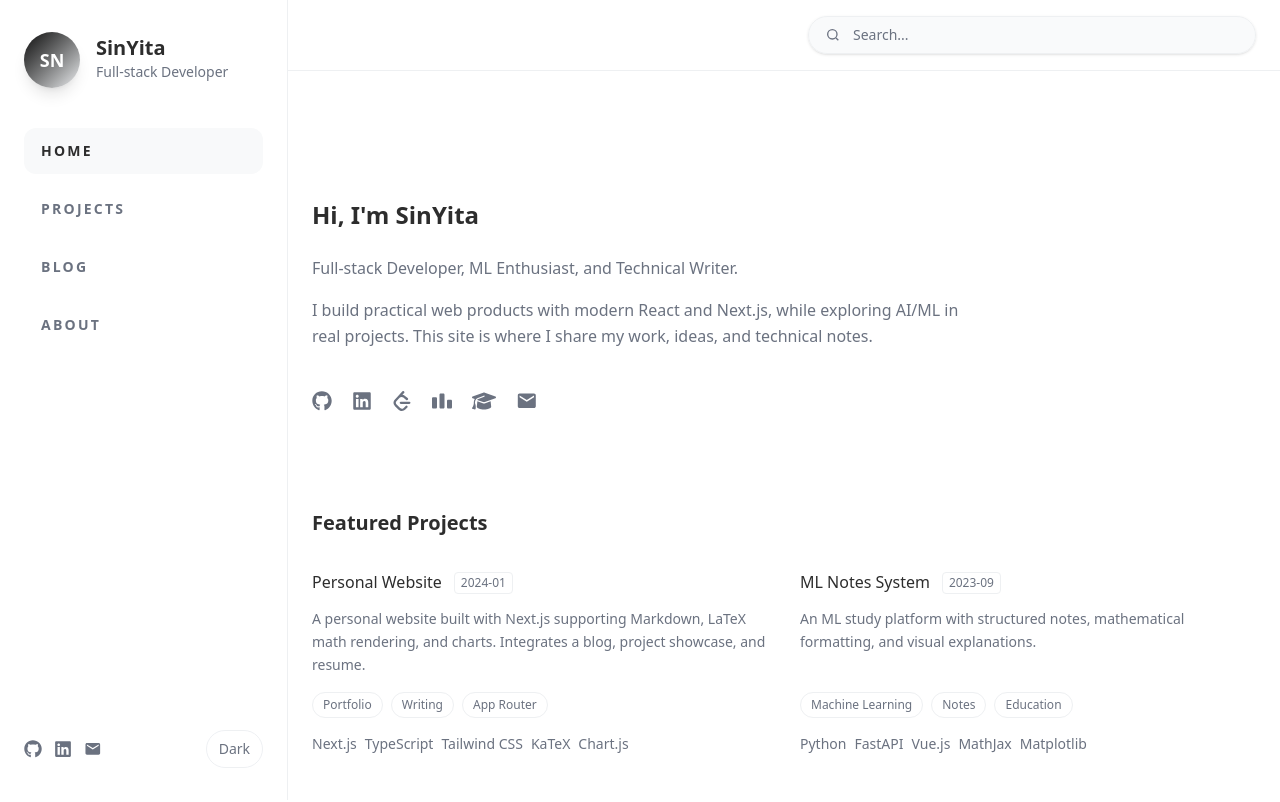
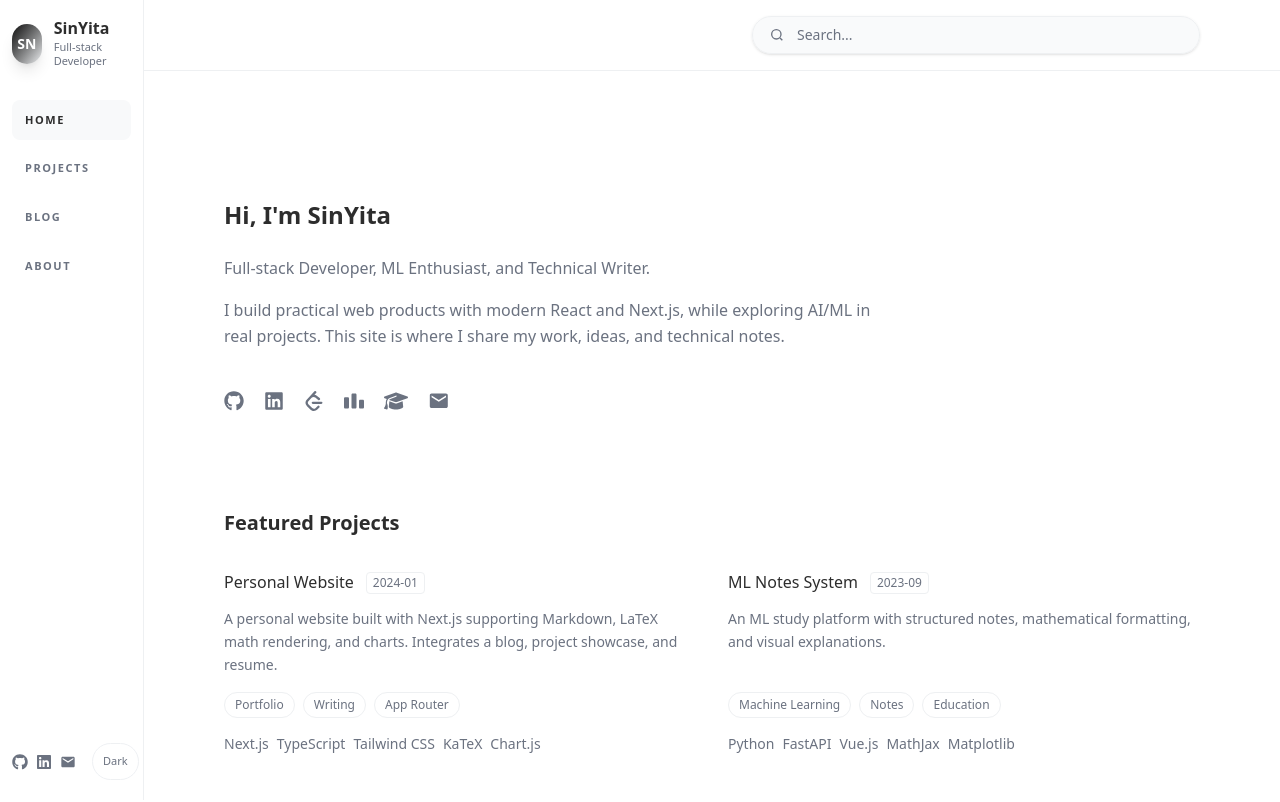
Before and after one commit to SinYita/Personal, a Next.js app: page / in a window 1280 px wide. Shown: the top 802 px of the page. Built offline with nearby package versions, Linux system fonts and the light colour scheme.

Commit message:
chore(ui): narrow the sidebar layout

```diff
--- a/app/layout.tsx
+++ b/app/layout.tsx
@@ -20,7 +20,7 @@ export default function RootLayout({
       <body className="min-h-screen antialiased selection:bg-[var(--accent)] selection:text-[var(--background)] bg-[var(--background)] text-[var(--foreground)]">
         <ThemeProvider attribute="class" defaultTheme="system" enableSystem>
           <Navbar />
-          <div className="min-h-screen flex flex-col lg:pl-72">
+          <div className="min-h-screen flex flex-col lg:pl-36">
             <div className="sticky top-0 z-40 border-b border-[var(--border)] bg-[var(--background)]/85 backdrop-blur-md">
               <div className="mx-auto flex w-full max-w-5xl justify-end px-6 py-4">
                 <SearchBar />
--- a/components/Navbar.tsx
+++ b/components/Navbar.tsx
@@ -19,25 +19,25 @@ export default function Navbar() {
   const isActive = (href: string) => pathname === href;
 
   return (
-    <aside className="lg:fixed lg:inset-y-0 lg:left-0 lg:z-50 w-full lg:w-72 bg-[var(--background)]/95 backdrop-blur-md border-b lg:border-b-0 lg:border-r border-[var(--border)] transition-colors duration-300">
-      <div className="flex h-full flex-col px-5 py-5 lg:px-6 lg:py-8">
-        <div className="flex items-center gap-4 pb-6 lg:pb-10">
-          <div className="h-14 w-14 rounded-full bg-gradient-to-br from-[var(--accent)] to-[var(--border)] flex items-center justify-center text-lg font-semibold text-white shadow-lg">
+    <aside className="lg:fixed lg:inset-y-0 lg:left-0 lg:z-50 w-full lg:w-36 bg-[var(--background)]/95 backdrop-blur-md border-b lg:border-b-0 lg:border-r border-[var(--border)] transition-colors duration-300">
+      <div className="flex h-full flex-col px-4 py-4 lg:px-3 lg:py-5">
+        <div className="flex items-center gap-3 pb-5 lg:pb-8">
+          <div className="h-10 w-10 rounded-full bg-gradient-to-br from-[var(--accent)] to-[var(--border)] flex items-center justify-center text-sm font-semibold text-white shadow-lg">
             SN
           </div>
           <div>
-            <div className="text-xl font-semibold leading-none">SinYita</div>
-            <div className="text-sm text-[var(--muted)] mt-1">Full-stack Developer</div>
+            <div className="text-base font-semibold leading-none">SinYita</div>
+            <div className="text-[11px] text-[var(--muted)] mt-1 leading-tight">Full-stack Developer</div>
           </div>
         </div>
 
         <nav className="flex-1">
-          <ul className="grid grid-cols-2 gap-2 lg:grid-cols-1 lg:gap-3 text-sm font-semibold tracking-[0.16em] uppercase text-[var(--muted)]">
+          <ul className="grid grid-cols-2 gap-2 lg:grid-cols-1 lg:gap-2 text-[11px] font-semibold tracking-[0.14em] uppercase text-[var(--muted)]">
             {navLinks.map((link) => (
               <li key={link.href}>
                 <Link
                   href={link.href}
-                  className={`block rounded-xl px-4 py-3 transition-colors border border-transparent ${
+                  className={`block rounded-lg px-3 py-2.5 transition-colors border border-transparent ${
                     isActive(link.href)
                       ? "bg-[var(--code-bg)] text-[var(--foreground)] border-[var(--border)]"
                       : "hover:bg-[var(--code-bg)] hover:text-[var(--foreground)]"
@@ -51,21 +51,21 @@ export default function Navbar() {
         </nav>
 
         <div className="flex items-center justify-between gap-4 pt-6 lg:pt-8">
-          <div className="flex items-center gap-3 text-[var(--muted)]">
+          <div className="flex items-center gap-2 text-[var(--muted)]">
             <a href="https://github.com/SinYita" target="_blank" rel="noreferrer" aria-label="GitHub" className="hover:text-[var(--foreground)] transition-colors">
-              <FaGithub className="text-lg" />
+              <FaGithub className="text-base" />
             </a>
             <a href="#" target="_blank" rel="noreferrer" aria-label="LinkedIn" className="hover:text-[var(--foreground)] transition-colors">
-              <FaLinkedin className="text-lg" />
+              <FaLinkedin className="text-base" />
             </a>
             <a href="mailto:contact@example.com" aria-label="Email" className="hover:text-[var(--foreground)] transition-colors">
-              <MdEmail className="text-[1.1rem]" />
+              <MdEmail className="text-base" />
             </a>
           </div>
 
           <button
             onClick={() => setTheme(theme === "dark" ? "light" : "dark")}
-            className="text-sm font-medium px-3 py-2 rounded-full transition-colors text-[var(--muted)] hover:text-[var(--foreground)] border border-[var(--border)]"
+            className="text-[11px] font-medium px-2.5 py-2 rounded-full transition-colors text-[var(--muted)] hover:text-[var(--foreground)] border border-[var(--border)]"
             aria-label="Toggle theme"
           >
             {theme === "dark" ? "Light" : "Dark"}
```
